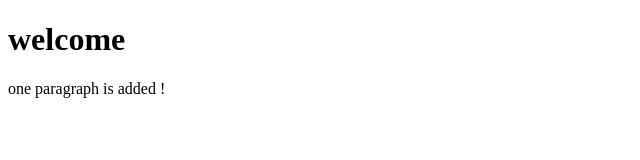
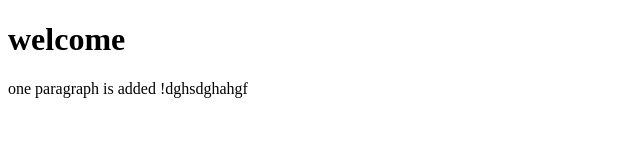
Before and after one commit to Lalit7374/localdemo, a plain HTML site: page index.html in a window 1280 px wide. Shown: the whole page, without its empty margins (0-640 px from the left). Drawn offline with Linux system fonts and the light colour scheme.

Commit message:
update text

```diff
--- a/index.html
+++ b/index.html
@@ -7,6 +7,6 @@
 </head>
 <body>
     <h1>welcome </h1>
-    <p>one paragraph  is added ! </p>
+    <p>one paragraph  is added !dghsdghahgf </p>
 </body>
 </html>
```
